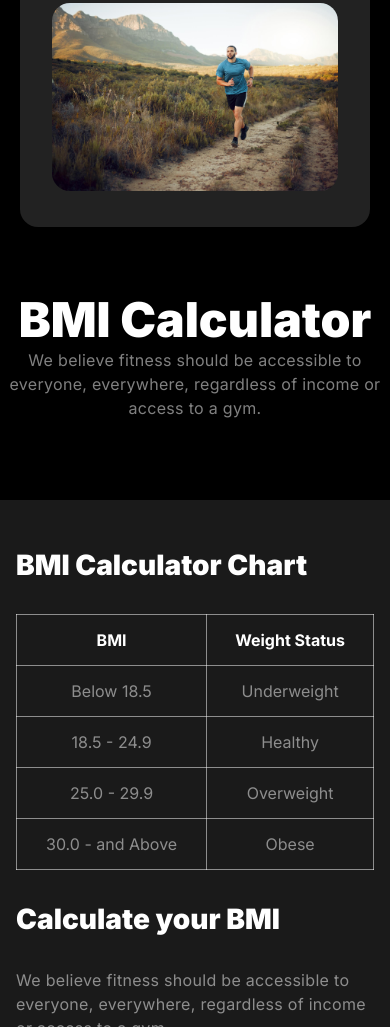
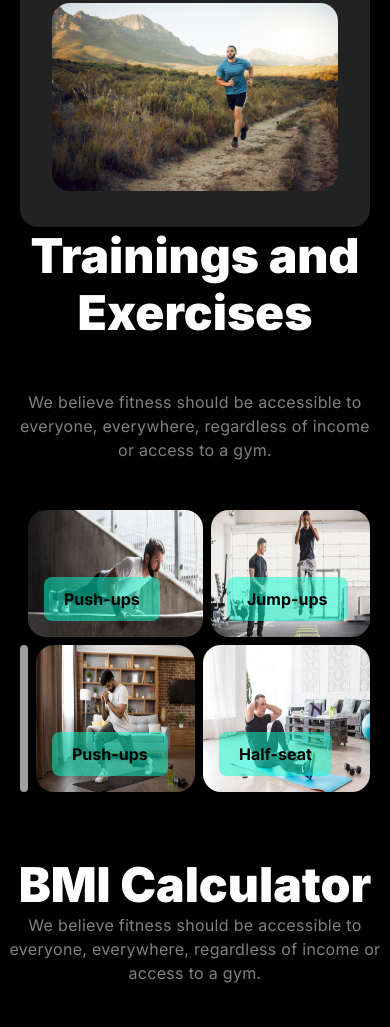
Before and after one commit to RIRony9898/b10a2-rony, a plain HTML site: page index.html in a window 390 px wide. Shown: the part 3143-4170 px from the top of the page. Drawn offline with Linux system fonts and the light colour scheme; grey boxes are pictures that could not be loaded.

Commit message:
training section finished with responsiveness

```diff
--- a/index.html
+++ b/index.html
@@ -135,6 +135,42 @@
       <!-- ------------------------------------------- -->
 
       <!-- trainings section start -->
+       <section class="training-container screen-size">
+        <h1 class="section-title">Trainings and Exercises</h1>
+          <p class="section-description">We believe fitness should be accessible to everyone, everywhere, regardless of income or access to a gym.</p>
+        <div class="exercise-container">
+          <!-- Exercise - 1 -->
+          <div class="exercise exercise-1">
+            <img src="assets/images/exercise1.jpg" alt="exercise 1 image" title="exercise 1 image" class="exercise-img">
+            <h4 class="exercise-title">Push-ups</h4>
+          </div>
+          <!-- Exercise - 2 -->
+          <div class="exercise exercise-2">
+            <img src="assets/images/exercise2.png" alt="exercise 2 image" title="exercise 2 image" class="exercise-img">
+            <h4 class="exercise-title">Push-ups</h4>
+          </div>
+          <!-- Exercise - 3 -->
+          <div class="exercise exercise-3">
+            <img src="assets/images/exercise3.png" alt="exercise 3 image" title="exercise 3 image" class="exercise-img">
+            <h4 class="exercise-title">Jump-ups</h4>
+          </div>
+          <!-- Exercise - 4 -->
+          <div class="exercise exercise-4">
+            <img src="assets/images/exercise4.png" alt="exercise 4 image" title="exercise 4 image" class="exercise-img">
+            <h4 class="exercise-title">Back-foot</h4>
+          </div>
+          <!-- Exercise - 5 -->
+          <div class="exercise exercise-5">
+            <img src="assets/images/exercise5.jpg" alt="exercise 5 image" title="exercise 5 image" class="exercise-img">
+            <h4 class="exercise-title">Push-ups</h4>
+          </div>
+          <!-- Exercise - 6 -->
+          <div class="exercise exercise-6">
+            <img src="assets/images/exercise6.jpg" alt="exercise 6 image" title="exercise 6 image" class="exercise-img">
+            <h4 class="exercise-title">Half-seat</h4>
+          </div>
+        </div>
+       </section>
       <!-- trainings section end -->
 
       <!-- ----------------------------------------------- -->
--- a/styles/responsive.css
+++ b/styles/responsive.css
@@ -87,6 +87,12 @@
   .extra-miles-img {
     width: 100%;
   }
+  .exercise-container {
+    grid-template-columns: repeat(2, 1fr);
+  }
+ .exercise-container .exercise-title {
+    bottom: 1rem;
+  }
   .bmi-calc-container {
     flex-direction: column;
     gap: 2rem;
--- a/styles/style.css
+++ b/styles/style.css
@@ -322,6 +322,47 @@ main {
 /* ------------------------------------------ */
 
 /* trainings section start */
+.training-container {
+  padding: 5rem 0;
+}
+.training-container .section-description {
+  padding: 3rem 0;
+}
+.exercise-container {
+  display: grid;
+  grid-template-columns: repeat(5, 1fr);
+  gap: 0.5rem;
+}
+
+.exercise-2 {
+  grid-column: 2 / span 3;
+}
+.exercise-4 {
+  grid-column: 1 / span 2;
+}
+.exercise-6 {
+  grid-column: 4 / span 2;
+}
+.exercise-img {
+  width: 100%;
+  height: 100%;
+}
+.exercise {
+  position: relative;
+  border-radius: 18px;
+  overflow: hidden;
+}
+
+.exercise .exercise-title{
+  background: rgba(6, 255, 210, 0.5);
+  position: absolute;
+  bottom: 3rem;
+  left: 1rem;
+  font-size: 1rem;
+  font-weight: 700;
+  padding: 12px 20px;
+  border-radius: 0.5rem;
+}
 /* trainings section end */
 
 /* ------------------------------------------ */
```
